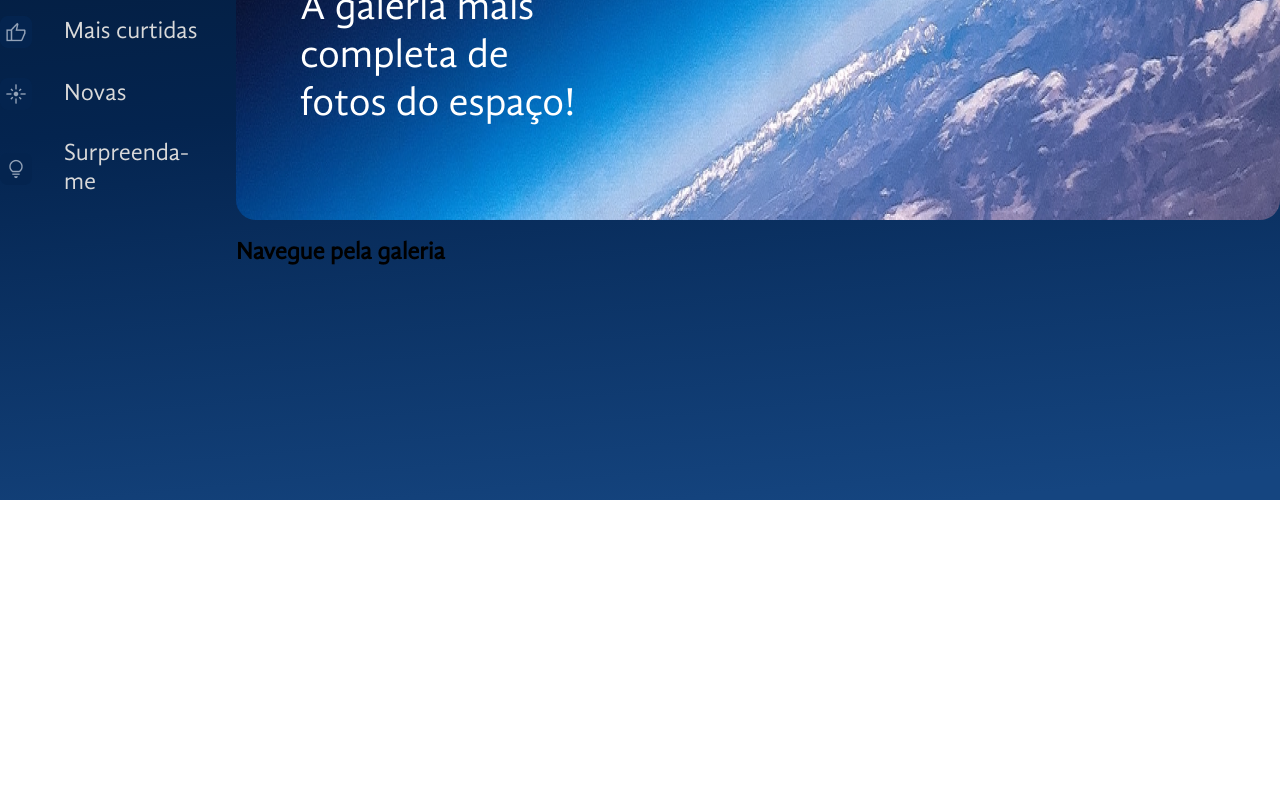
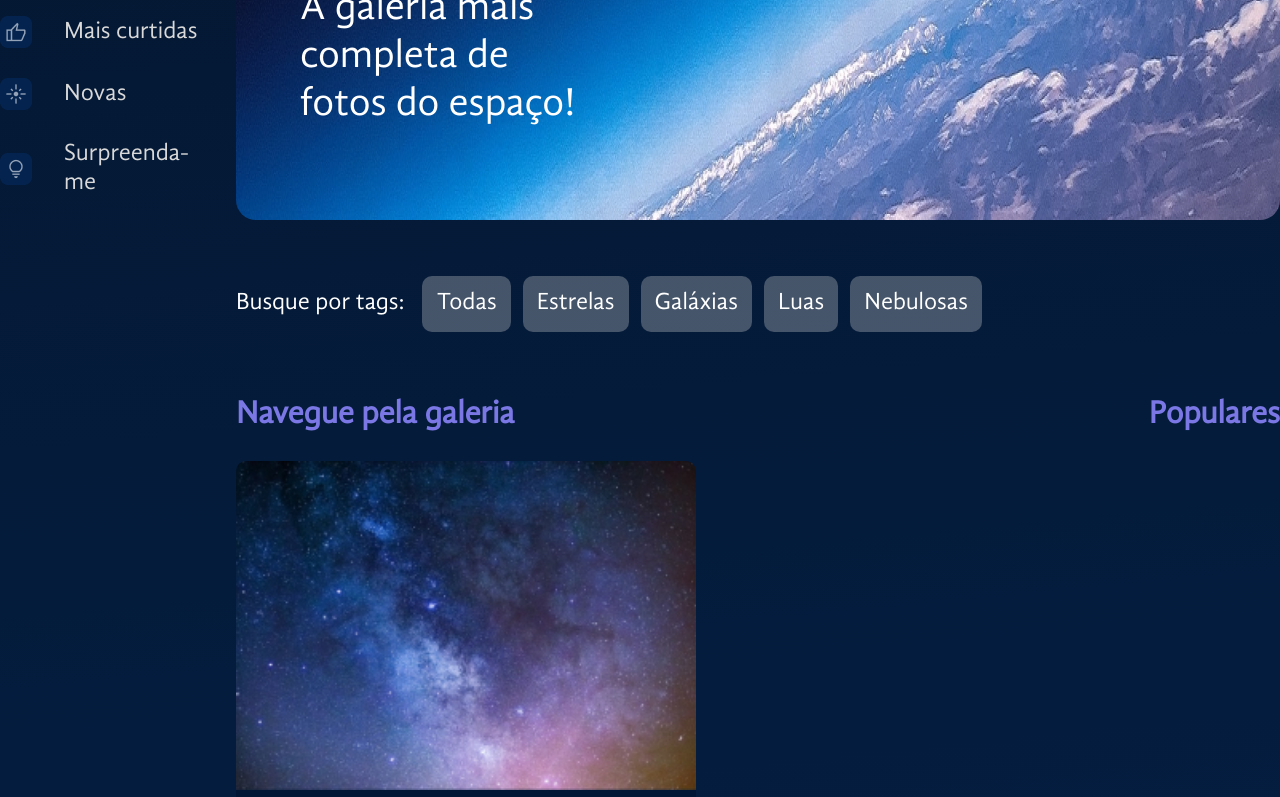
Before and after one commit to yurizkt/space-app, a React (Vite) app: page / in a window 1280 px wide. Shown: the part 300-1097 px from the top of the page. Before the commit the page ends 800 px from the top, so only its background shows below. Built offline with nearby package versions, Linux system fonts and the light colour scheme.

Commit message:
criando e estilizando componentes da galerias de fotos

```diff
--- a/src/App.jsx
+++ b/src/App.jsx
@@ -4,6 +4,8 @@ import Cabecalho from "./componentes/Cabecalho";
 import BarraLateral from "./componentes/BarraLateral";
 import TituloEstilizado from "./componentes/TituloEstilizado";
 import Galeria from "./componentes/Galeria";
+
+import fotos from "./assets/fotos.json"
 
 const FundoGradiente = styled.div`
   width: 100%;
@@ -28,7 +30,7 @@ const ConteudoGaleria = styled.section`
     flex-grow: 1;
 `;
 
-function App() {
+const App = () => {
   return (
     <FundoGradiente>
       <EstilosGlobais />
@@ -38,7 +40,7 @@ function App() {
           <BarraLateral />
           <ConteudoGaleria>
             <TituloEstilizado />
-            <Galeria />
+            <Galeria fotos={fotos} />
           </ConteudoGaleria>
         </MainContainer>
       </AppContainer>
--- /dev/null
+++ b/src/componentes/Figure/index.jsx
@@ -0,0 +1,41 @@
+import styled from "styled-components";
+
+const Figure = styled.figure`
+    width: ${(props) => (props.$expandida ? '90%' : '460px')};
+    max-width: 100%;
+    margin: 0;
+    display: flex;
+    flex-direction: column;
+    border-radius: 10px;
+    overflow: hidden;
+    & > img {
+        max-width: 100%;
+    }
+    figcaption {
+        background-color: #001634;
+        color: #fff;
+        padding: 12px;
+        box-sizing: border-box;
+        h3, h4 {
+            margin: 0;
+            font-size: 16px;
+        }
+        h3{
+            font-family: 'GandhiSansBold';
+        }
+        h4 {
+            flex-grow: 1;
+        }
+        footer {
+            width: 100%;
+            display: flex;
+            justify-content: space-between;
+            div {
+                display: flex;
+                gap: 8px;
+            }
+        }
+    }
+`;
+
+export default Figure;
--- /dev/null
+++ b/src/componentes/Galeria/Imagens/index.jsx
@@ -0,0 +1,29 @@
+import styled from "styled-components";
+
+import Figure from "../../Figure";
+
+const Button = styled.button`
+    border: none;
+    background-color: transparent;
+`;
+
+
+const Imagens = ({ foto }) => {
+    return (
+        <Figure>
+            <img src={foto.path} alt={foto.titulo} />
+            <figcaption>
+                <h3>{foto.titulo}</h3>
+                <footer>
+                    <h4>{foto.fonte}</h4>
+                    <div>
+                        <Button>Favorito</Button>
+                        <Button>Expandir</Button>
+                    </div>
+                </footer>
+            </figcaption>
+        </Figure>
+    );
+}
+
+export default Imagens;
--- /dev/null
+++ b/src/componentes/Galeria/Populares/index.jsx
@@ -0,0 +1,9 @@
+import Titulo from "../../Titulo";
+
+const Populares = () => {
+    return (
+        <Titulo $alinhamento='center'>Populares</Titulo>
+    );
+}
+
+export default Populares;
--- /dev/null
+++ b/src/componentes/Galeria/Tags/index.jsx
@@ -0,0 +1,46 @@
+import styled from "styled-components";
+import tags from "./tags.json";
+
+const TagsContainer = styled.div`
+    width: 100%;
+    display: flex;
+    align-items: center;
+    padding: 56px 0 39px;
+`;
+
+const TagsLabel = styled.p`
+    font-size: 24px;
+    color: #ffffff;
+    margin: 0 18px 0 0;
+`;
+
+const TagsButton = styled.button`
+    font-size: 24px;
+    color: #ffffff;
+    background: rgba(217, 217, 217, 0.3);
+    border-radius: 10px;
+    cursor: pointer;
+    transition: background-color 0.3s ease;
+    padding: 12px;
+    box-sizing: border-box;
+    border: 2px solid transparent;
+    margin-right: 12px;
+    &:last-child {
+        margin-right: 0;
+    }
+    &:hover {
+        border-color: #C98CF1;
+    }
+
+`;
+
+const Tags = () => {
+    return (
+        <TagsContainer>
+            <TagsLabel>Busque por tags:</TagsLabel>
+            {tags.map((tag) => <TagsButton key={tag.id}>{tag.titulo}</TagsButton>)}
+        </TagsContainer>
+    );
+}
+
+export default Tags;
--- a/src/componentes/Galeria/index.jsx
+++ b/src/componentes/Galeria/index.jsx
@@ -1,6 +1,49 @@
-const Galeria = () => {
+import Titulo from "../Titulo";
+import Tags from "./Tags";
+import Imagens from "./Imagens";
+
+import styled from "styled-components";
+import Populares from "./Populares";
+
+
+const GaleriaContainer = styled.div`
+    display: flex;
+`;
+
+const SecaoFluida = styled.section`
+    flex-grow: 1;
+`;
+
+const ListaGaleria = styled.ul`
+    width: 100%;
+    list-style: none;
+    gap: 24px;
+    display: flex;
+    flex-wrap: wrap;
+    box-sizing: border-box;
+    padding: 0;
+    margin: 0;
+`;
+
+const ItemGaleria = styled.li`
+    flex-grow: 1;
+`;
+
+const Galeria = ({ fotos }) => {
     return (
-        <h2>Navegue pela galeria</h2>
+        <>
+            <Tags />
+            <GaleriaContainer>
+                <SecaoFluida>
+                    <Titulo>Navegue pela galeria</Titulo>
+                    <ListaGaleria>
+                        {fotos.map((foto) => <li key={foto.id}><Imagens foto={foto} /></li>)}
+                    </ListaGaleria>
+                </SecaoFluida>
+                <Populares />
+
+            </GaleriaContainer>
+        </>
     );
 }
 
--- /dev/null
+++ b/src/componentes/Titulo/index.jsx
@@ -0,0 +1,9 @@
+import styled from "styled-components";
+
+const Titulo = styled.h2`
+    font-size: 32px;
+    color: #7B78E6;
+    text-align: ${ props => props.$alinhamento ? props.$alinhamento : 'left' };
+`;
+
+export default Titulo;
```
Also changed, not shown: src/assets/fotos.json (renamed from public/arquivos-json/fotos.json), src/componentes/Galeria/Tags/tags.json (renamed from public/arquivos-json/tags.json).
